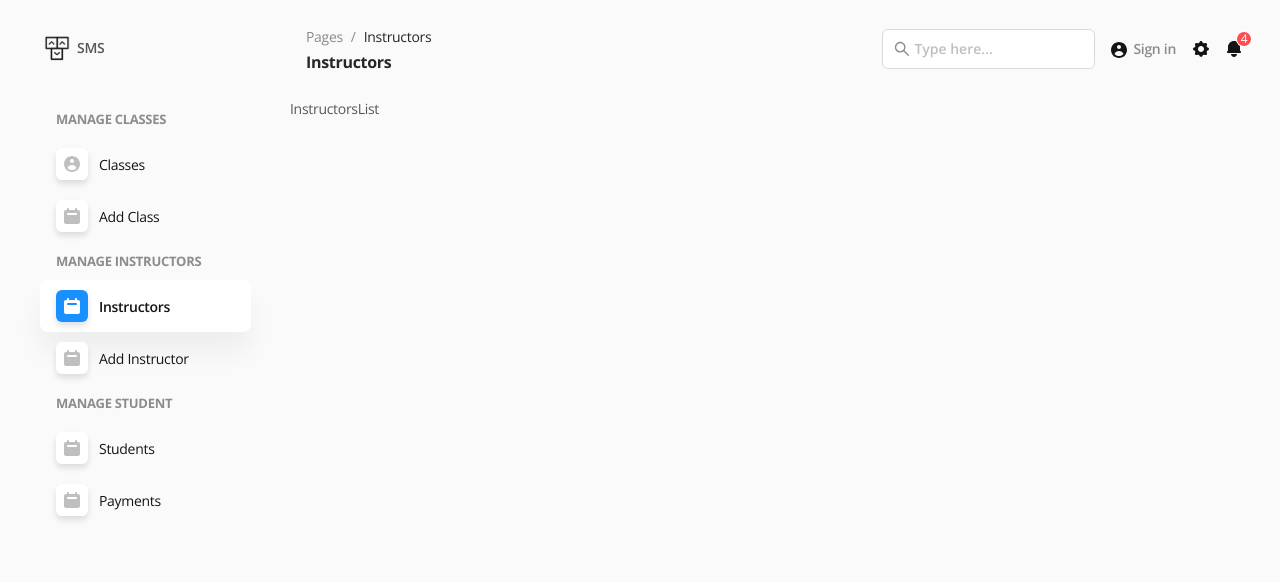
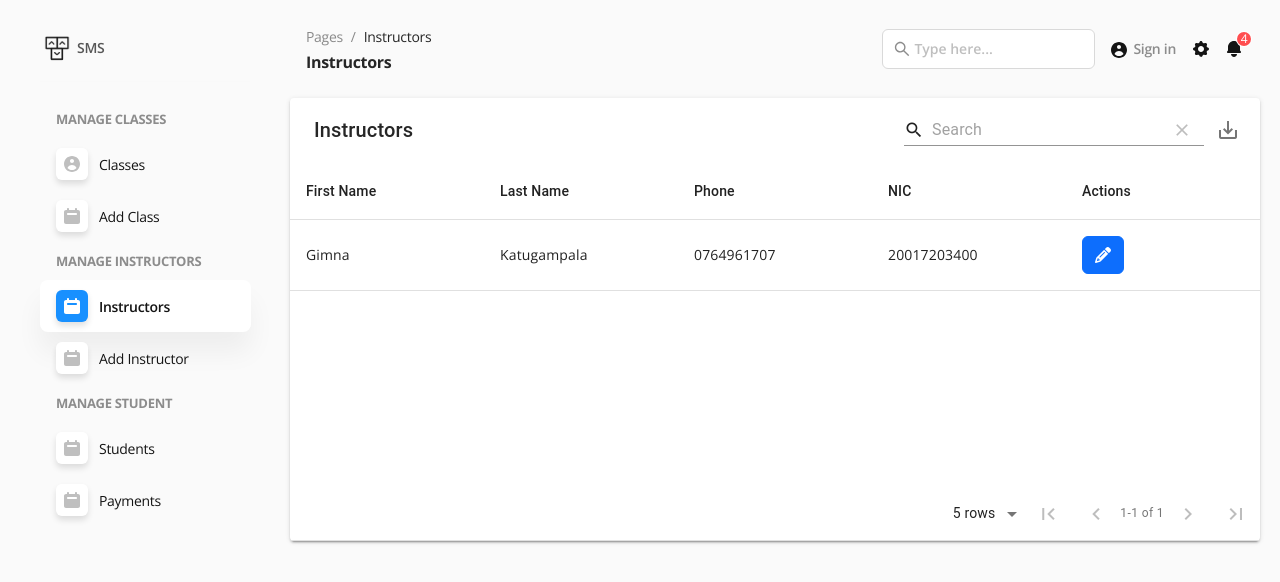
Before and after one commit to gimnakatugampala/ead-2, a React (Create React App) app: page /dashboard in a window 1280 px wide. Both pictures are taken after a click on the item "Instructors". Shown: the top 582 px of the page. Built offline with nearby package versions, Linux system fonts and the light colour scheme.

Commit message:
2024_3_1)_instructor

```diff
--- a/package.json
+++ b/package.json
@@ -12,7 +12,7 @@
     "apexcharts": "^3.27.1",
     "bootstrap": "^5.3.3",
     "install": "^0.13.0",
-    "material-table": "^2.0.5",
+    "material-table": "^1.69.3",
     "react": "^17.0.2",
     "react-apexcharts": "^1.3.9",
     "react-bootstrap": "^2.10.1",
--- a/public/index.html
+++ b/public/index.html
@@ -13,7 +13,12 @@
   <link rel="manifest" href="%PUBLIC_URL%/manifest.json" />
   <link href="https://fonts.googleapis.com/css?family=Open+Sans:300,400,600,700" rel="stylesheet" />
   <link href="https://cdn.jsdelivr.net/npm/bootstrap@5.3.3/dist/css/bootstrap.min.css" rel="stylesheet" integrity="sha384-QWTKZyjpPEjISv5WaRU9OFeRpok6YctnYmDr5pNlyT2bRjXh0JMhjY6hW+ALEwIH" crossorigin="anonymous">
-  <title>Muse Dashboard</title>
+  <link
+  rel="stylesheet"
+  href="https://fonts.googleapis.com/icon?family=Material+Icons"
+/>
+<link rel="stylesheet" href="https://cdnjs.cloudflare.com/ajax/libs/font-awesome/6.5.1/css/all.min.css" integrity="sha512-DTOQO9RWCH3ppGqcWaEA1BIZOC6xxalwEsw9c2QQeAIftl+Vegovlnee1c9QX4TctnWMn13TZye+giMm8e2LwA==" crossorigin="anonymous" referrerpolicy="no-referrer" />
+  <title> Dashboard</title>
 </head>
 
 <body>
--- a/src/pages/instructors/InstructorsList.js
+++ b/src/pages/instructors/InstructorsList.js
@@ -1,8 +1,31 @@
 import React from 'react'
+import MaterialTable from 'material-table';
+import Button from 'react-bootstrap/Button';
 
 const InstructorsList = () => {
   return (
-    <div>InstructorsList</div>
+    <div>
+     <MaterialTable
+      title="Instructors"
+      columns={[
+        { title: 'First Name', field: 'first_name' },
+        { title: 'Last Name', field: 'last_name' },
+        { title: 'Phone', field: 'phone' },
+        { title: 'NIC', field: 'nic' },
+        { title: 'Actions', field: 'action' }
+      ]}
+      data={[
+        { first_name: 'Gimna', last_name: 'Katugampala', phone: "0764961707", nic: "20017203400",
+        action:
+        <>
+        <Button variant="primary"><i className="fas fa-pencil-alt"></i></Button>
+        </> }
+      ]}
+      options={{
+        exportButton: true
+      }}
+    />
+    </div>
   )
 }
 
```
Also changed, not shown: 1 other file (tests, documents, lock files or other folders).
